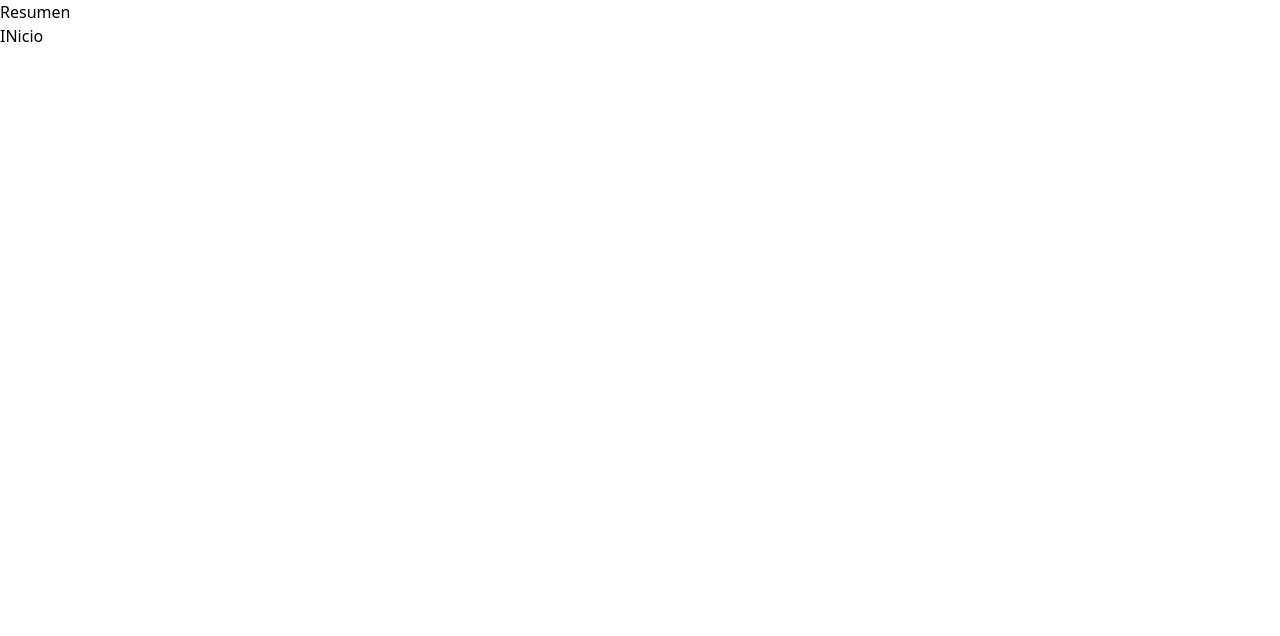
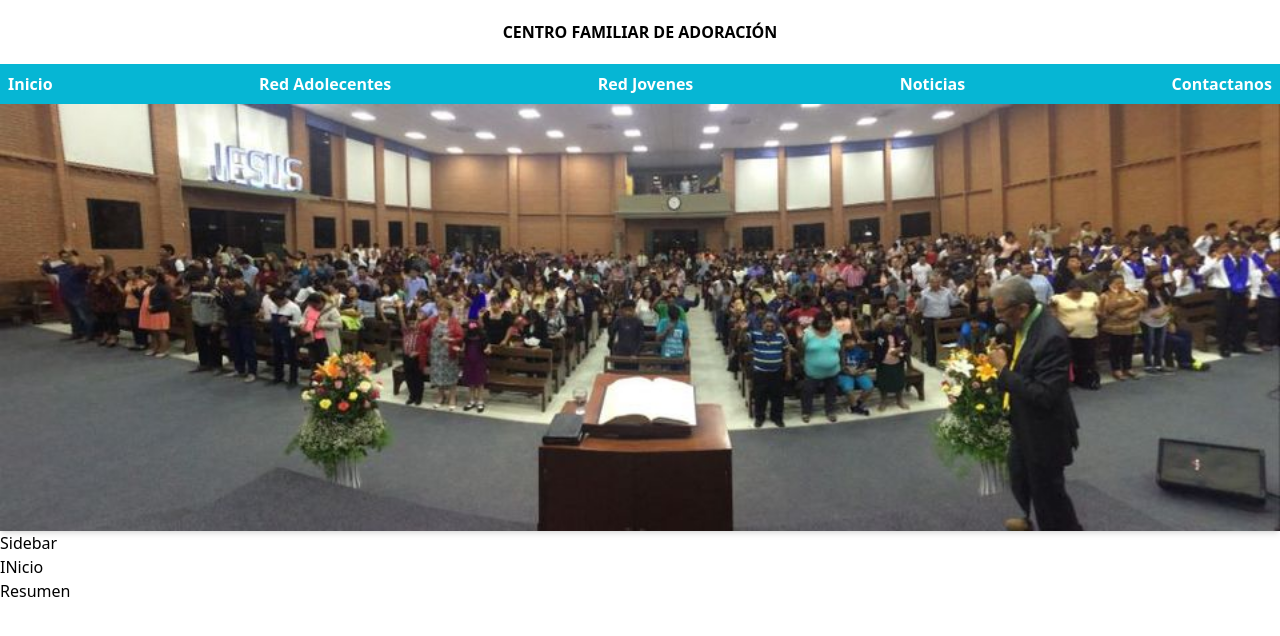
Before and after one commit to Robert31000/CFA, a React (Vite) app: page / in a window 1280 px wide. Shown: the top 636 px of the page. Built offline with nearby package versions, Linux system fonts and the light colour scheme.

Commit message:
creacion de layout pagina principal

```diff
--- a/src/components/Resumen.jsx
+++ b/src/components/Resumen.jsx
@@ -2,6 +2,6 @@
 export default function Resumen ()
 {
     return (
-        <div></div>
+        <div>Resumen</div>
     )
 }
--- a/src/components/Sidebar.jsx
+++ b/src/components/Sidebar.jsx
@@ -3,7 +3,7 @@
 export default function Sidebar()
 {
     return(
-        <div>Resumen</div>
+        <div className="md:w-72">Sidebar</div>
 
     )
 }
--- a/src/layouts/AuthLayout.jsx
+++ b/src/layouts/AuthLayout.jsx
@@ -11,7 +11,7 @@ export default function AuthLayout()
             />
         <div className="p-10 w-full">
             <Outlet />
-            hola
+
         </div>
 
         </main>
--- a/src/layouts/Layout.jsx
+++ b/src/layouts/Layout.jsx
@@ -1,15 +1,41 @@
 import { Outlet } from 'react-router-dom';
 import Sidebar from '../components/Sidebar';
+import Resumen from '../components/Resumen';
 
 
 //OUTLET TE PERMITE QUE SE MUESTRE TU PAGINA DE INICIO AL PRINCIO
 
 export default function Layout() {
     return (
-        <div>
+        <div className=' '>
+
+
+
+            <header>
+                <h1 className='p-5 font-bold text-center  uppercase '>centro familiar de adoración</h1>
+            </header>
+
+            <nav className='flex md:flex-row justify-between bg-cyan-500 text-w'>
+               <a className='p-2 text-white font-black' href='#'>Inicio</a>
+               <a className='p-2 text-white font-black' href='#'>Red Adolecentes</a>
+               <a className='p-2 text-white font-black' href='#'>Red Jovenes</a>
+               <a className='p-2 text-white font-black' href='#'>Noticias</a>
+               <a className='p-2 text-white font-black' href='#'>Contactanos</a>
+
+
+
+            </nav>
+
+            <img
+            src='../img/principal.jpg'
+            className='w-full shadow-md'
+
+            />
             <Sidebar/>
 
             <Outlet />
+
+            <Resumen/>
 
         </div>
 
```
Also changed, not shown: public/img/ImagenPrincipalIglesia.jpg (added), public/img/principal.jpg (added).
